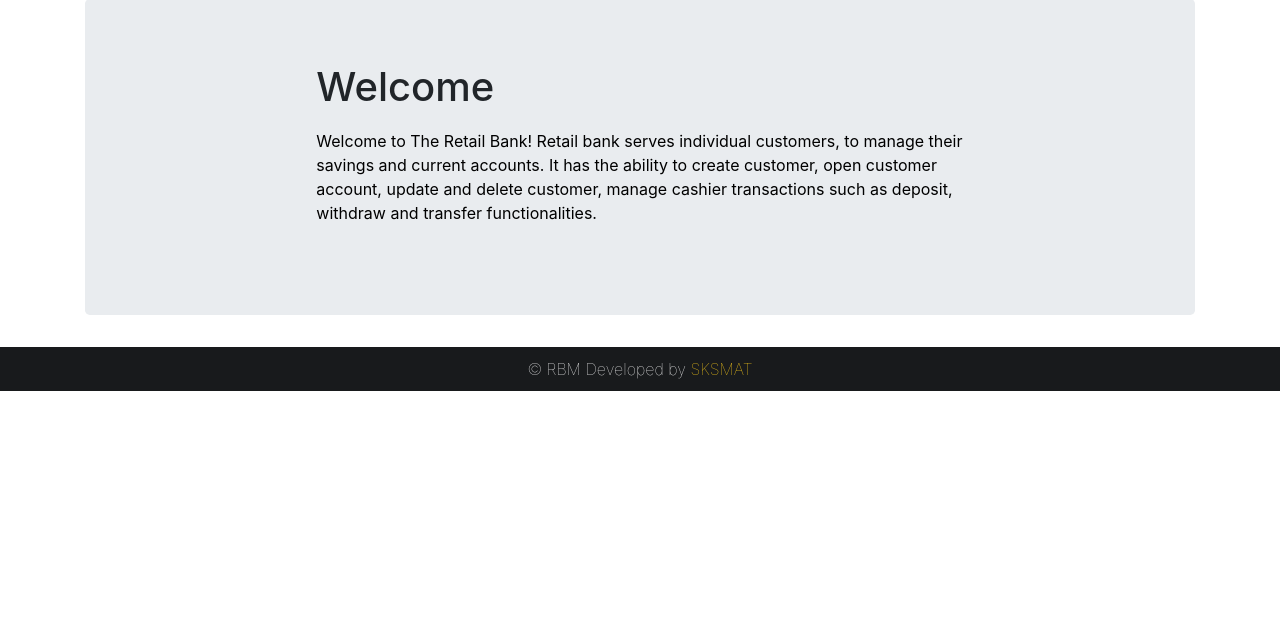
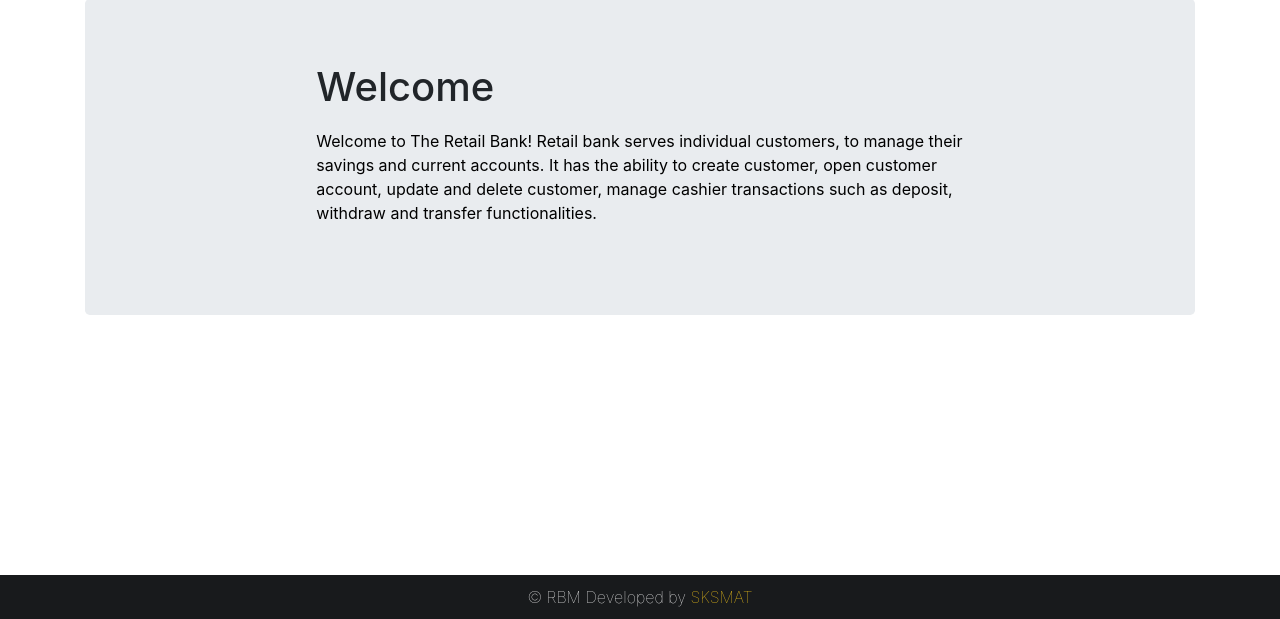
Before and after one commit to satheesh22g/Banking-Application, a Flask app: page / in a window 1280 px wide. Shown: the part 181-800 px from the top of the page. Run offline with Flask 2, Linux system fonts and the light colour scheme; some libraries are stand-ins or nearby versions.

Commit message:
Sticky Footer

```diff
--- a/templates/includes/footer.html
+++ b/templates/includes/footer.html
@@ -1,3 +1,16 @@
+
+<head>
+    <style>
+        .footer {
+   position: fixed;
+   left: 0;
+   bottom: 0;
+   width: 100%;
+   color: white;
+   text-align: center;
+}
+    </style>
+</head>
 <div class="footer">
     <p>&copy; RBM Developed by <a href="#"> SKSMAT </a> </p>
 </div>
```
